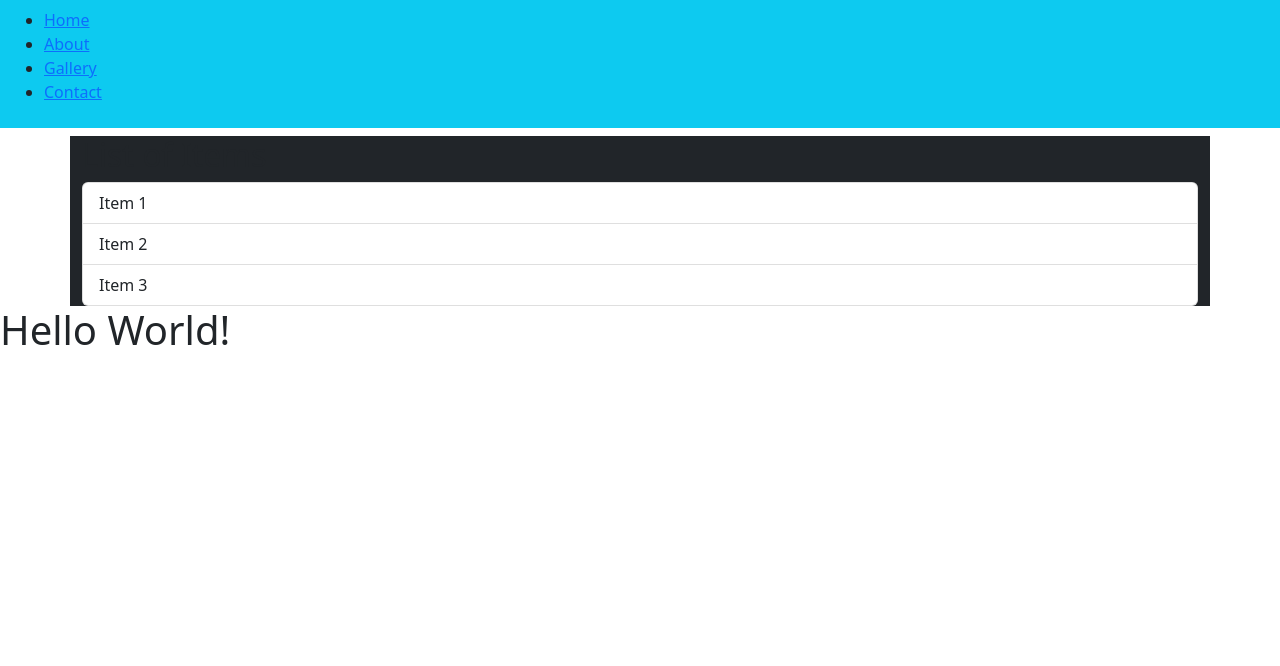
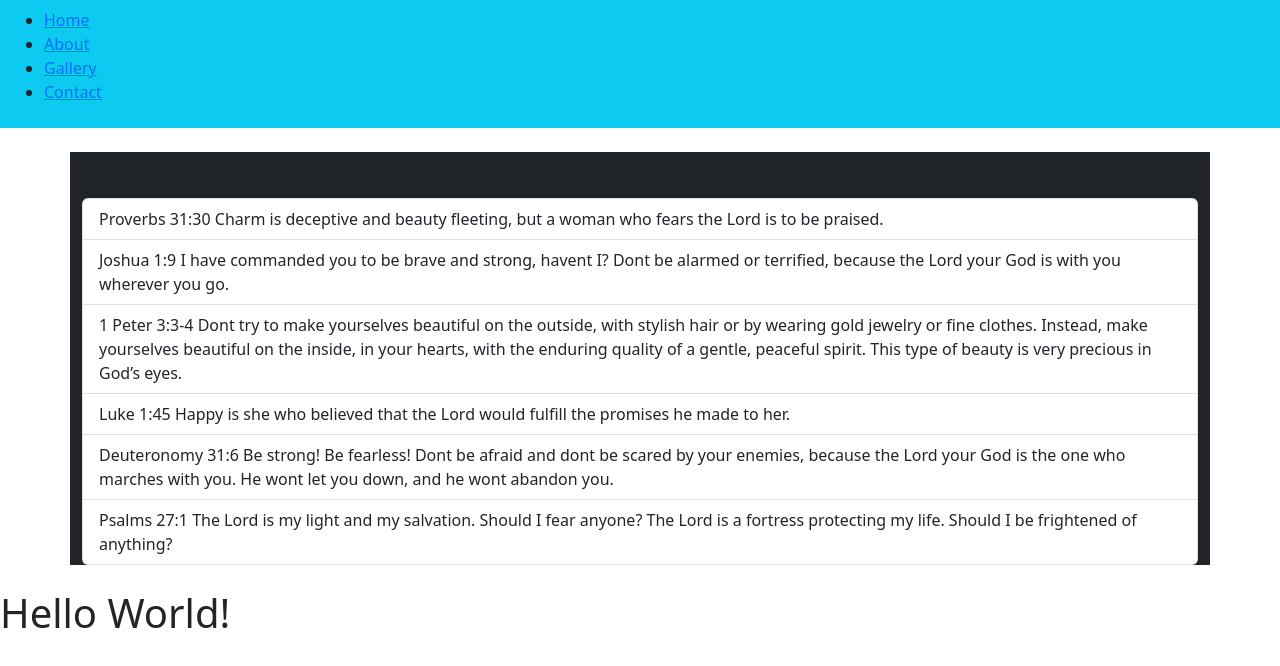
Before and after one commit to maricarrubio/wd73_exercise_2g_react_RUBIO, a React (Vite) app: page / in a window 1280 px wide. Shown: the top 666 px of the page. Built offline with nearby package versions, Linux system fonts and the light colour scheme.

Commit message:
added content in the inner component

```diff
--- a/src/components/InnerComponent.jsx
+++ b/src/components/InnerComponent.jsx
@@ -5,8 +5,8 @@ function InnerComponent(props) {
       <h2>{props.title}</h2>
       {props.showData && (
         <ul className="list-group">
-          {data.map(item => (
-            <li key={item.id} className="list-group-item">{item.name}</li>
+          {data.map(verse => (
+            <li key={verse.id} className="list-group-item">{verse.name}</li>
           ))}
         </ul>
       )}
--- a/src/components/Main.jsx
+++ b/src/components/Main.jsx
@@ -1,20 +1,21 @@
-import InnerComponent from './InnerComponent.jsx'
+import InnerComponent from './InnerComponent.jsx';
 
-function Main(props) {
-    return (
-      <div className="container my-6 bg-dark">
-        <h1 className="display-4">{props.title}</h1>
-        <InnerComponent
-          title="List of Items"
-          showData
-          data={[
-            { id: 1, name: 'Item 1' },
-            { id: 2, name: 'Item 2' },
-            { id: 3, name: 'Item 3' },
-          ]}
-        />
-      </div>
-    );
-  }
+function MainContainer(props) {
+  const VerseList = [
+    { id: 1, name: 'Proverbs 31:30 Charm is deceptive and beauty fleeting, but a woman who fears the Lord is to be praised.' },
+    { id: 2, name: 'Joshua 1:9 I have commanded you to be brave and strong, havent I? Dont be alarmed or terrified, because the Lord your God is with you wherever you go.' },
+    { id: 3, name: '1 Peter 3:3-4 Dont try to make yourselves beautiful on the outside, with stylish hair or by wearing gold jewelry or fine clothes. Instead, make yourselves beautiful on the inside, in your hearts, with the enduring quality of a gentle, peaceful spirit. This type of beauty is very precious in God’s eyes.' },
+    { id: 4, name: 'Luke 1:45 Happy is she who believed that the Lord would fulfill the promises he made to her.' },
+    { id: 5, name: 'Deuteronomy 31:6 Be strong! Be fearless! Dont be afraid and dont be scared by your enemies, because the Lord your God is the one who marches with you. He wont let you down, and he wont abandon you.' },
+    { id: 6, name: 'Psalms 27:1 The Lord is my light and my salvation. Should I fear anyone? The Lord is a fortress protecting my life. Should I be frightened of anything?' },
+  ];
 
-export default Main
+  return (
+    <div className="container my-4 bg-dark">
+      <h1 className="display-4 bg-danger">{props.title}</h1>
+      <InnerComponent title="List of Verses" showData data={VerseList} />
+    </div>
+  );
+}
+
+export default MainContainer;
```
